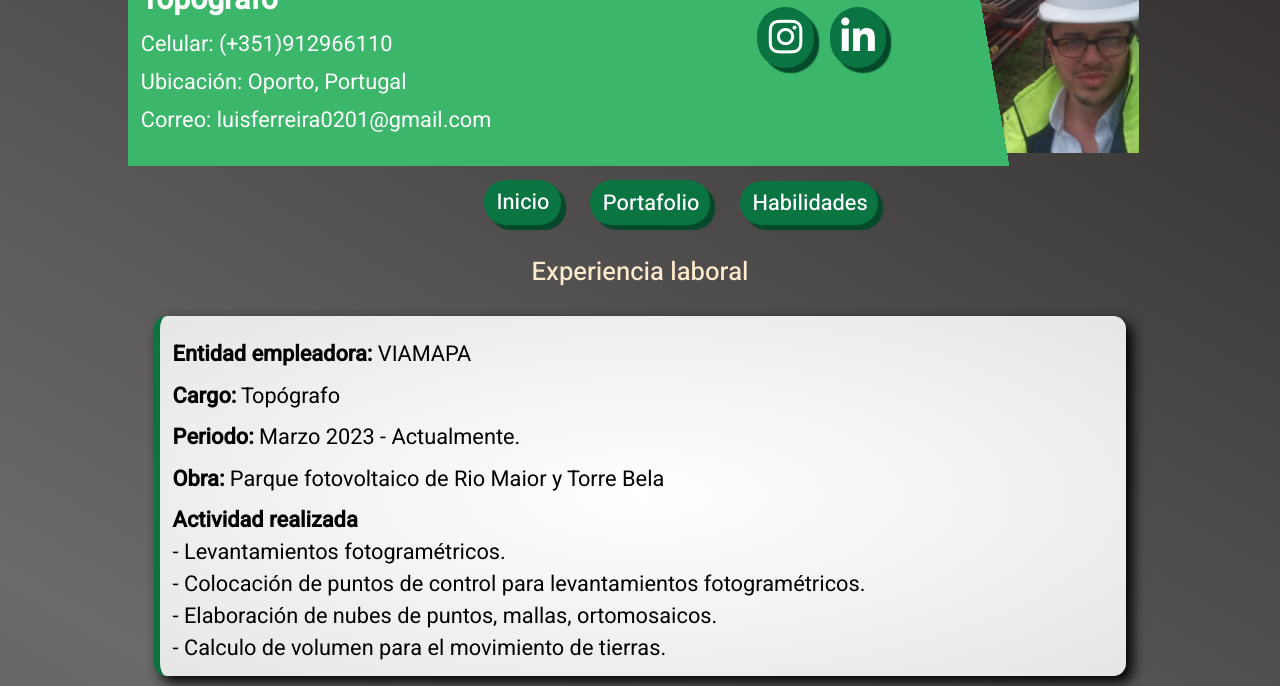
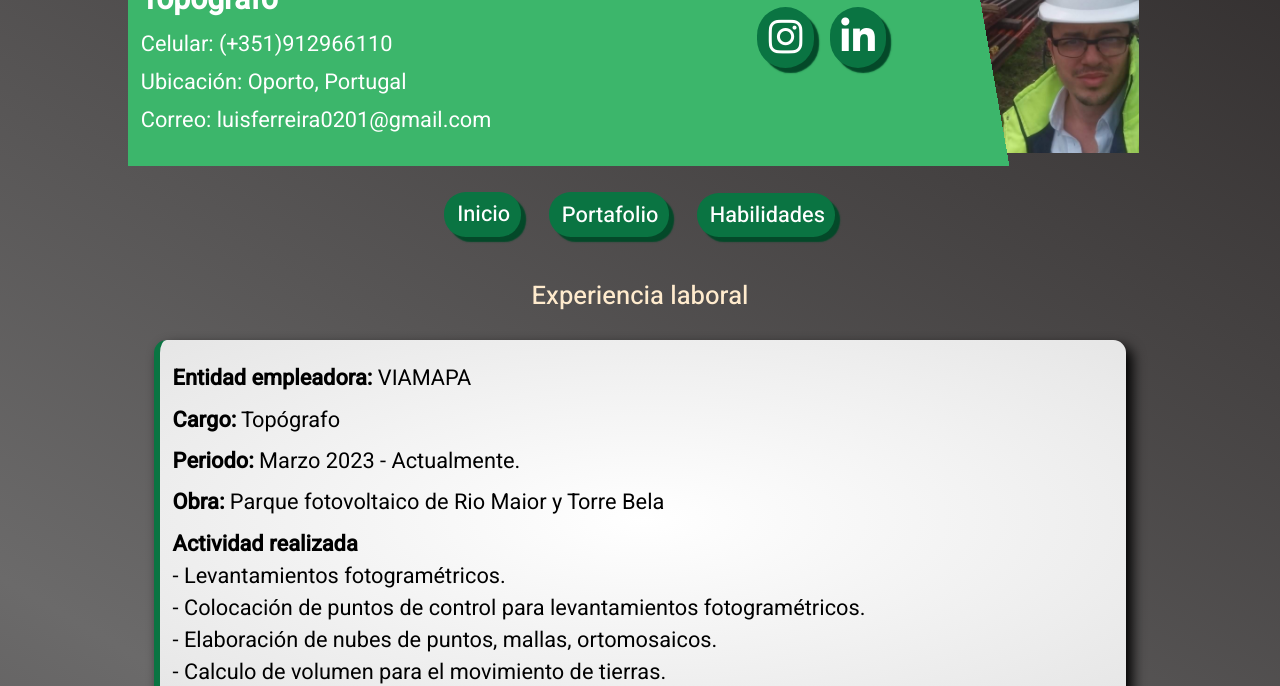
Before and after one commit to luisfe0201/cv, a plain HTML site: page experiencias.html in a window 1280 px wide. Shown: the part 116-802 px from the top of the page. Drawn offline with Linux system fonts and the light colour scheme; a web font is replaced by a local one.

Commit message:
correccion nav

```diff
--- a/css/exp.css
+++ b/css/exp.css
@@ -20,7 +20,6 @@ nav {
 }
 
 nav a {
-  font-size: 2vw;
   text-decoration: none;
   color: rgb(255, 255, 255);
   padding: 10%;
@@ -64,8 +63,6 @@ nav a:hover {
   position: absolute;
   display: none;
   list-style: none;
-  /* background-color: rgb(60, 182, 107); */
-  border-radius: 10px;
 
 }
 
@@ -90,7 +87,7 @@ nav a:hover {
 }
 
 li {
-  margin: 4%;
+  margin: 2vw 1vw;
 
 
 }
--- a/css/for.css
+++ b/css/for.css
@@ -90,7 +90,7 @@ nav a:hover {
 }
 
 li {
-  margin: 4%;
+  margin: 2vw 1vw;
 
 
 }
--- a/css/infor.css
+++ b/css/infor.css
@@ -87,7 +87,7 @@ nav a:hover {
 }
 
 li {
-  margin: 4%;
+  margin: 2vw 1vw;
 
 
 }
--- a/css/style.css
+++ b/css/style.css
@@ -44,7 +44,7 @@ nav a:hover {
   list-style: none;
   display: flex;
   justify-content: space-around;
-  margin: 2vw;
+
 }
 
 
```
